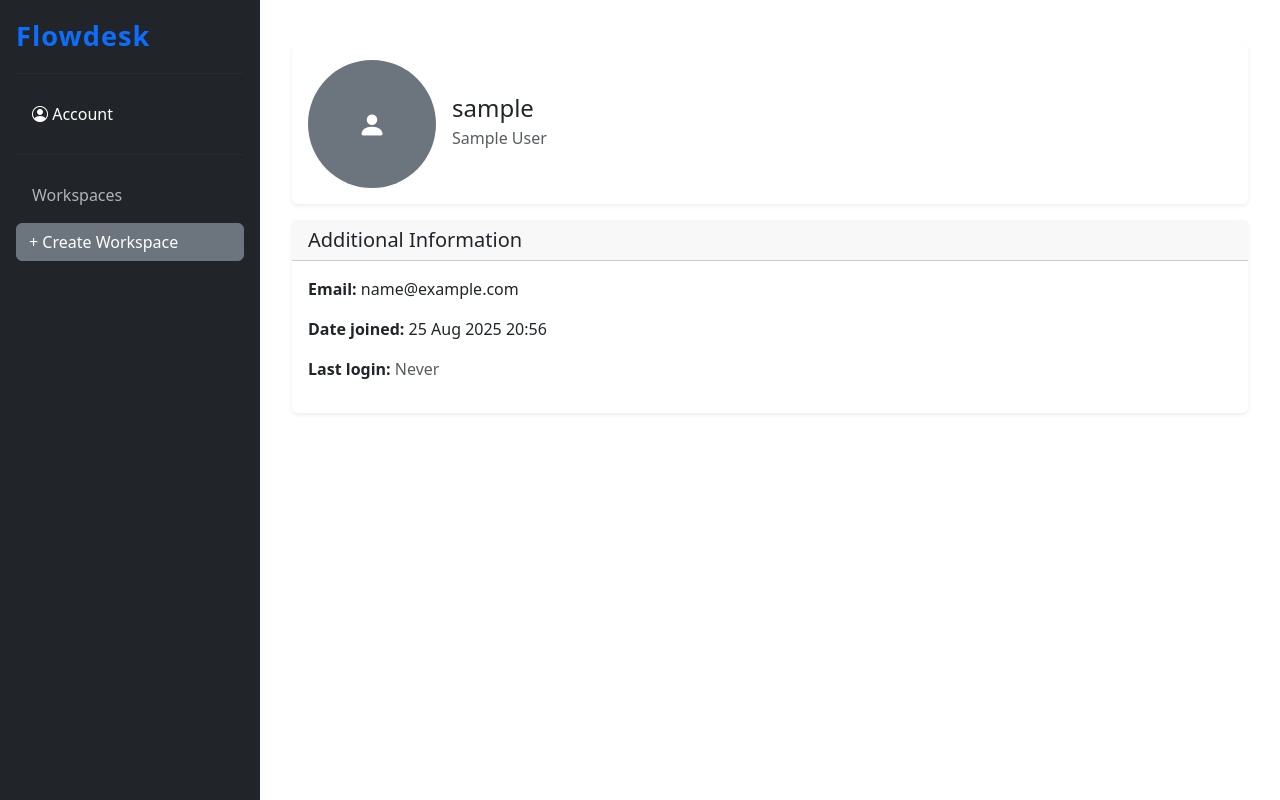
After one commit to yagginov/flowdesk, a Django app: page /accounts/users/1/ in a window 1280 px wide. The commit adds this page. Run offline with Django 5.2, Linux system fonts and the light colour scheme; the visitor is signed in with stand-in values (Sample User, id 1); data comes from the database, SQL or seed files in the repository; data that the repository does not hold is empty; parts of the project's set-up code (start-up, migrations or seed data) failed here and were passed over.

Commit message:
added user detail page

```diff
--- a/accounts/apps.py
+++ b/accounts/apps.py
@@ -4,3 +4,6 @@ from django.apps import AppConfig
 class AccountsConfig(AppConfig):
     default_auto_field = "django.db.models.BigAutoField"
     name = "accounts"
+
+    def ready(self):
+        from . import signals
--- a/accounts/models.py
+++ b/accounts/models.py
@@ -1,6 +1,7 @@
 from django.db import models
 from django.contrib.auth.models import AbstractUser
 from django.conf import settings
+from versatileimagefield.fields import VersatileImageField
 
 
 class User(AbstractUser):
@@ -12,8 +13,8 @@ class Profile(models.Model):
     user = models.OneToOneField(
         settings.AUTH_USER_MODEL, on_delete=models.CASCADE, related_name="profile"
     )
-    avatar = models.ImageField(
-        null=True, blank=True, upload_to="accounts/profiles/avatars/"
+    avatar = VersatileImageField(
+        "Avatar", upload_to="accounts/profiles/avatars/", blank=True, null=True
     )
     position = models.CharField(max_length=63)
 
--- /dev/null
+++ b/accounts/signals.py
@@ -0,0 +1,14 @@
+from django.db.models.signals import post_save
+from django.dispatch import receiver
+from django.contrib.auth import get_user_model
+
+from accounts.models import Profile
+
+User = get_user_model()
+
+
+@receiver(post_save, sender=User)
+def user_created_signal(sender, instance, created, **kwargs):
+    print(f"Profile will created for user: {instance.username}")
+    if created:
+        Profile.objects.create(user=instance)
--- a/accounts/urls.py
+++ b/accounts/urls.py
@@ -1,6 +1,11 @@
 from django.urls import path, include
 
-from accounts.views import SignUpView, ActivateAccountView, PreLogoutView
+from accounts.views import (
+    SignUpView,
+    ActivateAccountView,
+    PreLogoutView,
+    UserDetailView,
+)
 
 app_name = "accounts"
 
@@ -13,4 +18,5 @@ urlpatterns = [
         ActivateAccountView.as_view(),
         name="activate",
     ),
+    path("users/<int:pk>/", UserDetailView.as_view(), name="user-detail"),
 ]
--- a/accounts/views.py
+++ b/accounts/views.py
@@ -2,6 +2,7 @@ from django.contrib.auth import get_user_model
 from django.views import generic
 from django.shortcuts import render, redirect
 from django.http import HttpRequest, HttpResponse
+from django.contrib.auth.mixins import LoginRequiredMixin
 
 from accounts.forms import SignUpForm
 from accounts.services.email_confirmation_service import EmailConfirmationService
@@ -30,3 +31,7 @@ class ActivateAccountView(generic.View):
 
 class PreLogoutView(generic.TemplateView):
     template_name = "registration/pre_logged_out.html"
+
+
+class UserDetailView(LoginRequiredMixin, generic.DetailView):
+    model = User
--- a/config/urls.py
+++ b/config/urls.py
@@ -1,8 +1,11 @@
 from django.contrib import admin
 from django.urls import path, include
+from django.conf import settings
+from django.conf.urls.static import static
+
 
 urlpatterns = [
     path("admin/", admin.site.urls),
     path("", include("flowdesk.urls", namespace="flowdesk")),
     path("accounts/", include("accounts.urls", namespace="accounts")),
-]
+] + static(settings.MEDIA_URL, document_root=settings.MEDIA_ROOT)
--- a/flowdesk/forms.py
+++ b/flowdesk/forms.py
@@ -63,9 +63,7 @@ class TaskForm(forms.ModelForm):
             self.fields["assigned_to"].queryset = workspace.members.all()
             self.fields["tags"].queryset = workspace.tags.all()
         if board:
-            queryset = Task.objects.filter(
-                list__board=board
-            )
+            queryset = Task.objects.filter(list__board=board)
             if task:
                 queryset = queryset.exclude(pk=task.pk)
             self.fields["blocking_tasks"].queryset = queryset
@@ -85,4 +83,4 @@ class CommentForm(forms.ModelForm):
 
     class Meta:
         model = Comment
-        fields = ("text", )
+        fields = ("text",)
--- a/flowdesk/urls.py
+++ b/flowdesk/urls.py
@@ -48,12 +48,12 @@ urlpatterns = [
     path(
         "workspaces/<int:pk>/update/",
         WorkspaceUpdateView.as_view(),
-        name="workspace-update"
+        name="workspace-update",
     ),
     path(
         "workspaces/<int:pk>/delete/",
         WorkspaceDeleteView.as_view(),
-        name="workspace-delete"
+        name="workspace-delete",
     ),
     path(
         "workspaces/<int:workspace_pk>/tags/create/",
--- /dev/null
+++ b/templates/accounts/user_detail.html
@@ -0,0 +1,47 @@
+{% extends "base.html" %}
+
+{% block content %}
+<div class="container mt-4">
+  <div class="card shadow-sm border-0 mb-3">
+    <div class="card-body d-flex align-items-center">
+
+      <div class="me-3">
+        {% if user.profile.avatar %}
+          <img src="{{ user.profile.avatar.crop.128x128 }}" alt="{{ user.username }} avatar"
+               class="rounded-circle" width="128" height="128">
+        {% else %}
+          <div class="rounded-circle bg-secondary d-flex justify-content-center align-items-center"
+               style="width:128px; height:128px;">
+            <i class="bi bi-person-fill text-white fs-3"></i>
+          </div>
+        {% endif %}
+      </div>
+
+      <div>
+        <h4 class="mb-1">{{ user.username }}</h4>
+        <p class="mb-1 text-muted">{{ user.first_name }} {{ user.last_name }}</p>
+        {% if user.profile.position %}
+          <p class="mb-0">{{ user.profile.position }}</p>
+        {% endif %}
+      </div>
+    </div>
+  </div>
+
+  <div class="card shadow-sm border-0">
+    <div class="card-header">
+      <h5 class="mb-0">Additional Information</h5>
+    </div>
+    <div class="card-body">
+      <p><strong>Email:</strong> {{ user.email }}</p>
+      <p><strong>Date joined:</strong> {{ user.date_joined|date:"d M Y H:i" }}</p>
+      <p><strong>Last login:</strong>
+        {% if user.last_login %}
+          {{ user.last_login|date:"d M Y H:i" }}
+        {% else %}
+          <span class="text-muted">Never</span>
+        {% endif %}
+      </p>
+    </div>
+  </div>
+</div>
+{% endblock %}
--- a/templates/includes/sidebar.html
+++ b/templates/includes/sidebar.html
@@ -16,7 +16,7 @@
       <div class="collapse" id="account-collapse">
         <ul class="btn-toggle-nav list-unstyled fw-normal pb-1 small">
           {% if request.user.is_authenticated %}
-            <li><a href="#" class="">Profile</a></li>
+            <li><a href="{% url 'accounts:user-detail' request.user.pk %}" class="">Profile</a></li>
             <li><a href="#" class="">Settings</a></li>
             <li><a href="{% url 'accounts:pre-logout' %}" class="">Logout</a></li>
           {% else %}
```
Also changed, not shown: base/storages.py (added, +36 -0 lines), config/settings.py (+10 -0 lines), requirements.txt (+15 -0 lines), accounts/migrations/0004_alter_profile_avatar.py (added), base/__init__.py (added).
